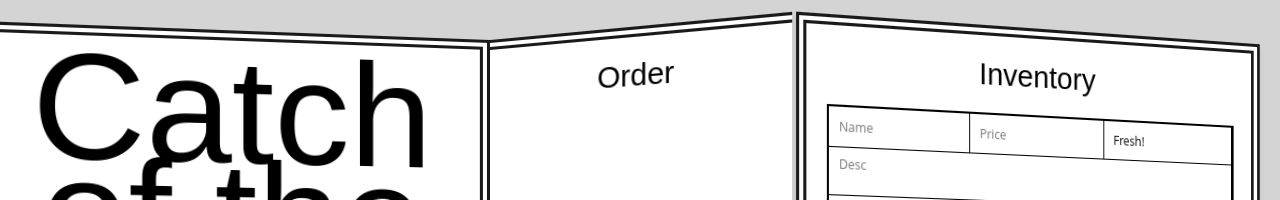
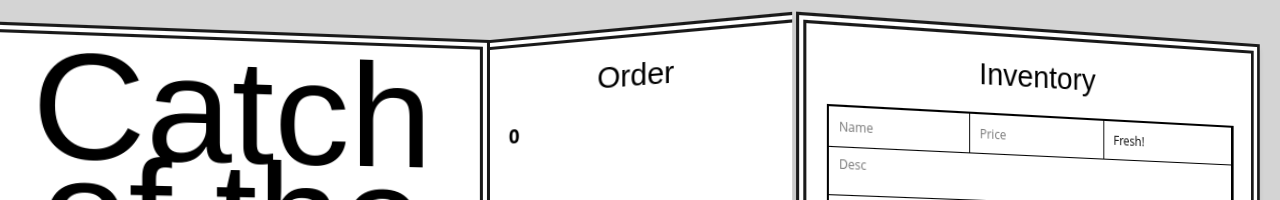
Before and after one commit to dariok87/bos-app, a React (Create React App) app: page / in a window 1280 px wide. Both pictures are taken after a click on the button "VISIT STORE!". Shown: the top 200 px of the page. Built offline with nearby package versions, Linux system fonts and the light colour scheme.

Commit message:
Create total cost of each order

```diff
--- a/src/components/Order.js
+++ b/src/components/Order.js
@@ -3,10 +3,23 @@ import React from "react";
 class Order extends React.Component {
   render() {
     const orderIds = Object.keys(this.props.order);
+    const total = orderIds.reduce((prevTotal, key) => {
+      const fish = this.props.fishes[key];
+      const count = this.props.order[key];
+      const isAvailable = fish && fish.status === "available";
+      if (isAvailable) {
+        return prevTotal + count * fish.price;
+      }
+      return prevTotal;
+    }, 0);
+
     return (
       <div className="order-wrap">
         <h2>Order</h2>
         {orderIds}
+        <div className="total">
+          <strong>{total}</strong>
+        </div>
       </div>
     );
   }
```
